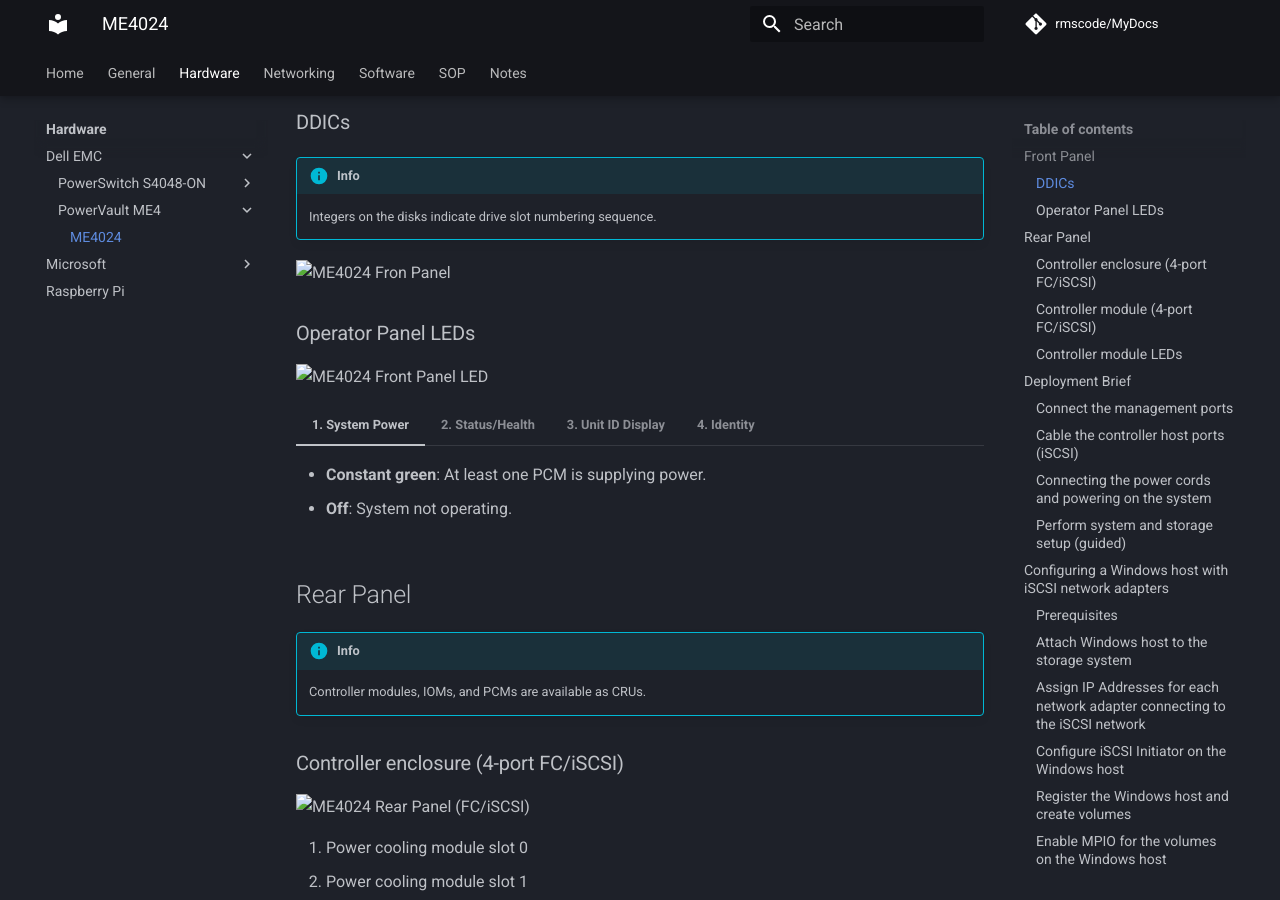
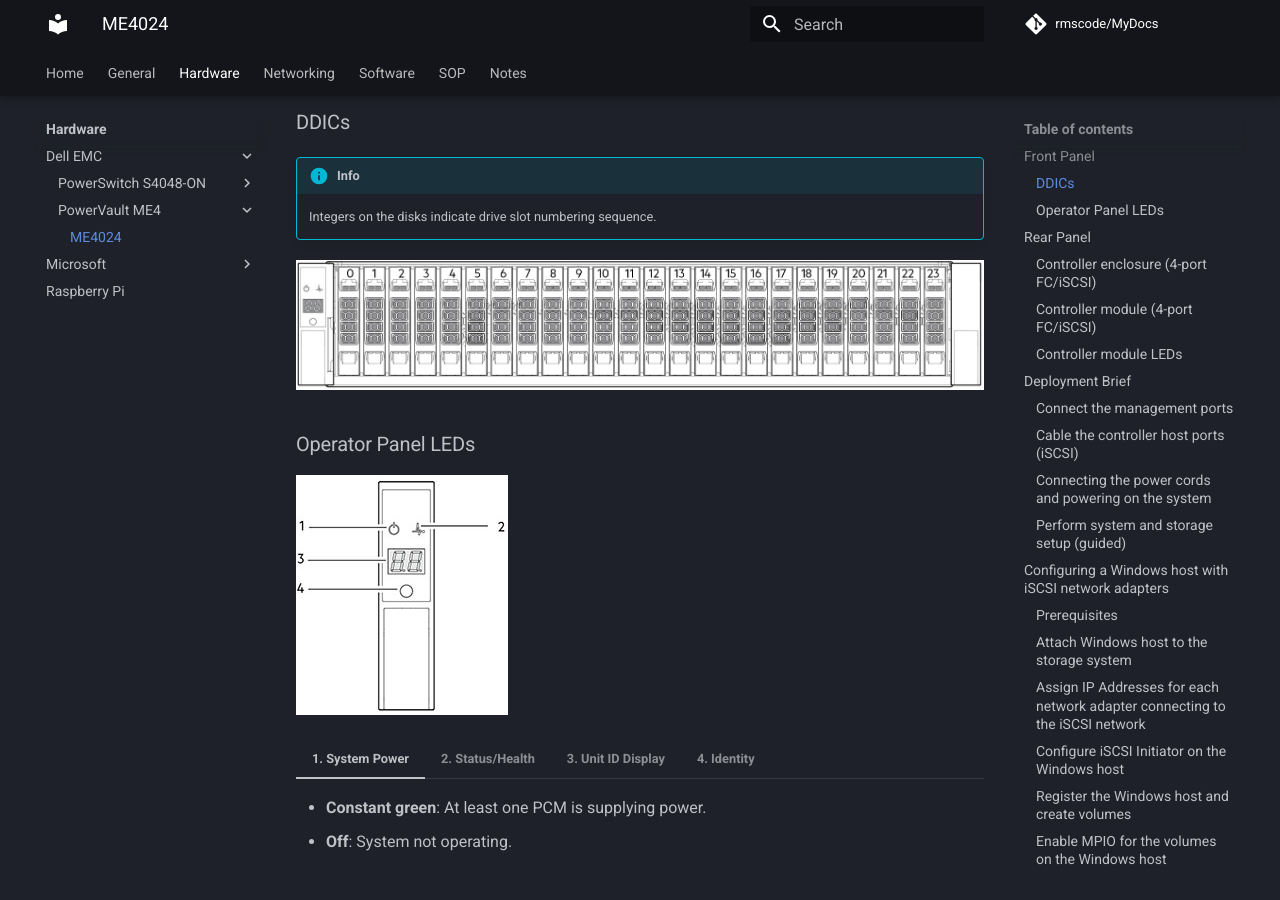
Before and after one commit to rmscode/binary-garden, an MkDocs documentation site: the page built from docs/hardware/dell-emc/powervault-me4/powervault-me4.md, in a window 1280 px wide and 900 px high, scrolled down 1011 px. Built offline with MkDocs 1.6.1 and Material for MkDocs 9.7.7, drawn with Linux system fonts in a browser that asks for light colours; comment, search, counter and statistics services are not loaded.

Commit message:
Update powervault-me4.md

```diff
--- a/docs/hardware/dell-emc/powervault-me4/powervault-me4.md
+++ b/docs/hardware/dell-emc/powervault-me4/powervault-me4.md
@@ -66,11 +66,11 @@
 
     Integers on the disks indicate drive slot numbering sequence.
 
-![ME4024 Fron Panel](../../assets/GUID-EB01FA14-AC25-4933-A4C1-82131A9DBC20-low.jpg)
+![ME4024 Fron Panel](../../../assets/GUID-EB01FA14-AC25-4933-A4C1-82131A9DBC20-low.jpg)
 
 ### Operator Panel LEDs
 
-![ME4024 Front Panel LED](../../assets/GUID-50A3FA88-6C9C-4FD4-837D-819D6D69CB28-low.jpg)
+![ME4024 Front Panel LED](../../../assets/GUID-50A3FA88-6C9C-4FD4-837D-819D6D69CB28-low.jpg)
 
 === "1. System Power"
 
@@ -101,7 +101,7 @@
 
 ### Controller enclosure (4-port FC/iSCSI)
 
-![ME4024 Rear Panel (FC/iSCSI)](../../assets/GUID-E0F56738-3FAD-4315-83AB-C3E277AF070C-low.jpg)
+![ME4024 Rear Panel (FC/iSCSI)](../../../assets/GUID-E0F56738-3FAD-4315-83AB-C3E277AF070C-low.jpg)
 
 1. Power cooling module slot 0
 2. Power cooling module slot 1
@@ -112,7 +112,7 @@
 
 The top slot for holding controller modules is designated slot A and the bottom slot is designated slot B. The face plate details of the controller modules show the modules aligned for use in slot A. In this orientation, the controller module latch shown at the bottom of the module and it is in a closed/locked position. The following figures identify the ports on the controller modules.
 
-![ME4024 Controller Module (FC/iSCSI)](../../assets/GUID-99E108C1-9D48-48C0-AA43-D67965E47F54-low.jpg)
+![ME4024 Controller Module (FC/iSCSI)](../../../assets/GUID-99E108C1-9D48-48C0-AA43-D67965E47F54-low.jpg)
 
 1. Back-end expansion SAS port
 2. Ethernet port used by management interfaces
@@ -124,7 +124,7 @@
 
 ### Controller module LEDs
 
-![ME4024 Controller Module LEDs](../../assets/GUID-2CCEAE51-984C-460B-8F44-A0BF1DA1E99D-low.jpg)
+![ME4024 Controller Module LEDs](../../../assets/GUID-2CCEAE51-984C-460B-8F44-A0BF1DA1E99D-low.jpg)
 
 === "1. Link Status/Activity for host 4/8/16 Gb FC"
 
@@ -205,7 +205,7 @@
 1. Connect an Ethernet cable to the network port on each controller module.
 2. Connect the other end of each Ethernet cable to a network that your management host can access, preferably on the same subnet.
 
-![Connect Management Network](../../assets/GUID-25C7026E-50A7-45E6-9C0E-A9180C0419A1-low.jpg)
+![Connect Management Network](../../../assets/GUID-25C7026E-50A7-45E6-9C0E-A9180C0419A1-low.jpg)
 
 1. Controller module in Slot A
 2. Controller module in Slot B
@@ -230,7 +230,7 @@
 
 Use the cabling diagram below to connect host servers to a switch-attached storage system.
 
-![Connecting hosts: ME4 Series 2U switch-attached – two servers, two switches](../../assets/GUID-E63CC18D-EBBC-47BB-BDB3-F1874C6658F3-low.jpg)
+![Connecting hosts: ME4 Series 2U switch-attached – two servers, two switches](../../../assets/GUID-E63CC18D-EBBC-47BB-BDB3-F1874C6658F3-low.jpg)
 
 1. Host server A
 2. Host server B
@@ -247,7 +247,7 @@
 
 Connect the power cable from each PCM on the enclosure rear panel to the power distibution unit as shown below:
 
-![Connection from PDU to PCM](../../assets/GUID-482BB2AC-110A-44FA-81EF-4807439323D0-low.jpg)
+![Connection from PDU to PCM](../../../assets/GUID-482BB2AC-110A-44FA-81EF-4807439323D0-low.jpg)
 
 - Power on the storage system by connecting the power cables from the PCMs to the PDU, and moving the power switch on each PCM to the On posisition.
     - With 2U enclosures, the System Power LED on the 2U Ops panel lights green when the enclosure power is activated.
@@ -261,7 +261,7 @@
 
 !!! tip "System Information Worksheet"
 
-    Use the [System Information Worksheet](../../assets/me4-system-information-worksheet.pdf) found on page 100 of the [deployment guide](https://dl.dell.com/content/manual65252048-dell-powervault-me4-series-storage-system-deployment-guide.pdf?language=en-us) to record the information that you need to install the ME4 Series storage system.
+    Use the [System Information Worksheet](../../../assets/me4-system-information-worksheet.pdf) found on page 100 of the [deployment guide](https://dl.dell.com/content/manual65252048-dell-powervault-me4-series-storage-system-deployment-guide.pdf?language=en-us) to record the information that you need to install the ME4 Series storage system.
 
 Upon completing the hardware installation, use PowerVault Manager to configure, provision, monitor and manage the storage system. When first accessing the PowerVault Manager, perform a firmware update before configuring your system. After the firmware update is complete, use the guided setup to verify the web browser requirements and then access the PowerVault Manager.
 
@@ -320,7 +320,7 @@
 
 - Complete the PowerVault Manager guided setup process and storage setup process.
 - Refer to the cabling diagrams within this guide before attaching a host to the storage system.
-- Complete a [planning worksheet](../../assets/me4-system-information-worksheet.pdf) with the iSCSI network IP addresses to be used.
+- Complete a [planning worksheet](../../../assets/me4-system-information-worksheet.pdf) with the iSCSI network IP addresses to be used.
 
 ### Attach Windows host to the storage system
 
```
